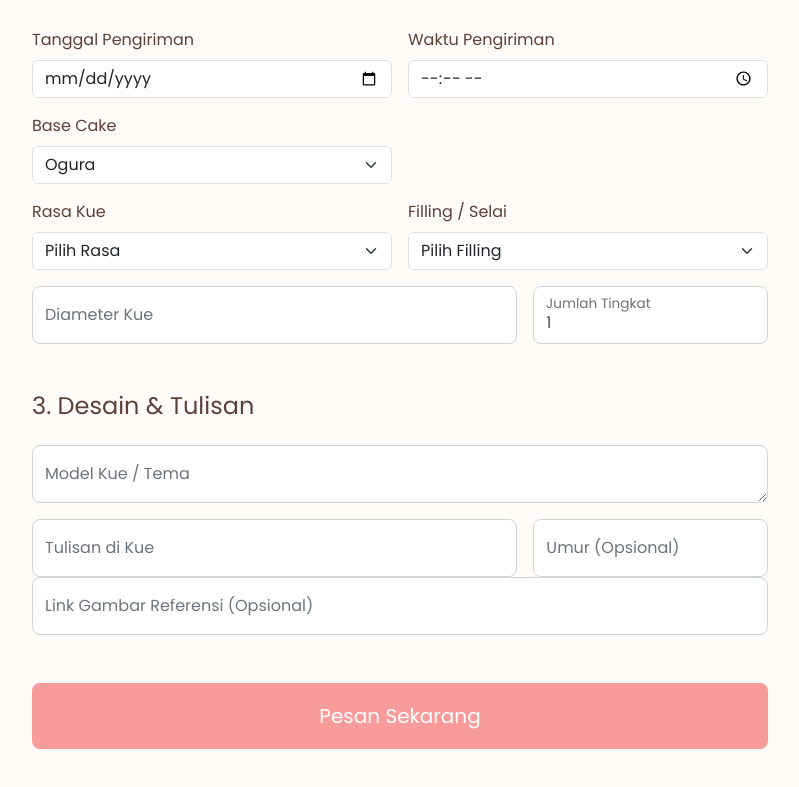
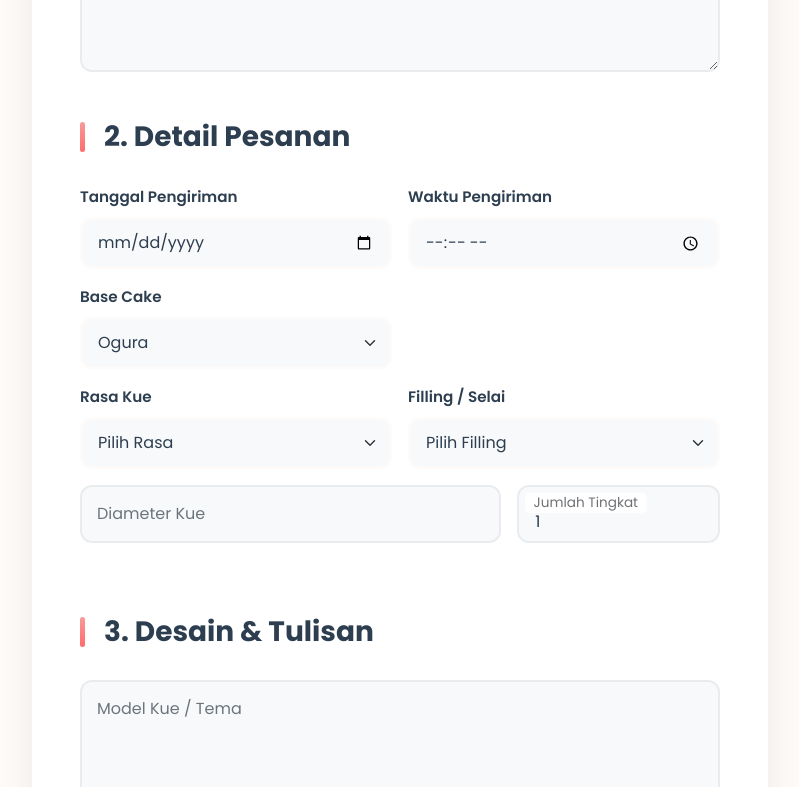
Before and after one commit to gromx-log/Kelompok-9-UAS-Front-End-Programming, a Next.js app in the folder client/: page /order in a window 1280 px wide. Shown: the part 693-1480 px from the top of the page, without its empty margins (240-1039 px from the left). Built offline with nearby package versions, Linux system fonts and the light colour scheme.

Commit message:
Better order page

```diff
--- a/client/src/app/order/order.module.css
+++ b/client/src/app/order/order.module.css
@@ -1,67 +1,130 @@
 /* =========================================
-   COLORS & BASIC STYLING
+   ORDER CONTAINER
    ========================================= */
-:global(.pageHeader) {
-  background-color: var(--color-primary);
-  color: #fff;
+.orderContainer {
+  background: #ffffff;
+  border-radius: 20px;
+  box-shadow: 0 10px 40px rgba(0, 0, 0, 0.08);
+  padding: 3rem;
+  margin-bottom: 3rem;
+  animation: slideUp 0.6s ease-out;
 }
 
-:global(.breadcrumb) {
-  margin-bottom: 0.5rem;
-  font-weight: 500;
+@keyframes slideUp {
+  from {
+    opacity: 0;
+    transform: translateY(30px);
+  }
+  to {
+    opacity: 1;
+    transform: translateY(0);
+  }
 }
 
-:global(.breadcrumb-item a) {
-  color: #fff;
-  text-decoration: none;
+/* =========================================
+   SECTION HEADERS
+   ========================================= */
+.sectionHeader {
+  position: relative;
+  padding-left: 1.5rem;
+  margin-bottom: 2rem;
+  font-weight: 700;
+  color: #2c3e50;
 }
 
-:global(.breadcrumb-item a:hover) {
-  text-decoration: underline;
-}
-
-:global(.breadcrumb-item.active) {
-  color: rgba(255, 255, 255, 0.8);
+.sectionHeader::before {
+  content: '';
+  position: absolute;
+  left: 0;
+  top: 50%;
+  transform: translateY(-50%);
+  width: 5px;
+  height: 30px;
+  background: linear-gradient(180deg, #f79b9b 0%, #ff6b6b 100%);
+  border-radius: 3px;
 }
 
 /* =========================================
    FLOATING LABELS & INPUTS
    ========================================= */
-:global(.form-floating textarea) {
-  min-height: 80px;
+:global(.form-floating) {
+  margin-bottom: 1.5rem;
 }
 
 :global(.form-floating input.form-control),
 :global(.form-floating textarea.form-control),
 :global(.form-floating select.form-select) {
-  border: 1px solid #ced4da;
-  border-radius: 0.5rem;
-  background-color: #fff;
-  padding: 1rem 0.75rem;
-  transition: border-color 0.3s, box-shadow 0.3s;
+  border: 2px solid #e9ecef;
+  border-radius: 12px;
+  background-color: #f8f9fa;
+  padding: 1.2rem 1rem;
+  transition: all 0.3s cubic-bezier(0.4, 0, 0.2, 1);
   font-size: 1rem;
-  color: #495057;
+  color: #2c3e50;
+  min-height: 58px;
+}
+
+:global(.form-floating textarea.form-control) {
+  min-height: 120px;
+  padding-top: 1.5rem;
 }
 
 :global(.form-floating input.form-control:focus),
 :global(.form-floating textarea.form-control:focus),
 :global(.form-floating select.form-select:focus) {
-  border-color: var(--color-primary);
-  box-shadow: 0 0 0 0.2rem rgba(0, 123, 255, 0.25);
+  border-color: #f79b9b;
+  background-color: #ffffff;
+  box-shadow: 0 0 0 4px rgba(247, 155, 155, 0.1);
   outline: none;
+  transform: translateY(-2px);
 }
 
 :global(.form-floating label) {
   color: #6c757d;
   font-weight: 500;
+  padding: 1rem;
   transition: all 0.2s ease-in-out;
 }
 
+:global(.form-floating input:focus + label),
+:global(.form-floating textarea:focus + label),
+:global(.form-floating select:focus + label),
 :global(.form-floating input:not(:placeholder-shown) + label),
 :global(.form-floating textarea:not(:placeholder-shown) + label),
 :global(.form-floating select:not(:placeholder-shown) + label) {
-  transform: translateY(-0.6rem) scale(0.85);
-  color: var(--color-primary);
+  color: #f79b9b;
+  transform: scale(0.85) translateY(-0.7rem) translateX(0.15rem);
+}
+
+/* =========================================
+   NON-FLOATING LABELS
+   ========================================= */
+:global(.form-label) {
+  font-weight: 600;
+  color: #2c3e50;
+  margin-bottom: 0.5rem;
+  font-size: 0.95rem;
+}
+
+:global(.form-select),
+:global(input[type="date"]),
+:global(input[type="time"]) {
+  border: 2px solid #fffbf8;
+  border-radius: 12px;
+  background-color: #f8f9fa;
+  padding: 0.75rem 1rem;
+  transition: all 0.3s cubic-bezier(0.4, 0, 0.2, 1);
+  font-size: 1rem;
+  color: #2c3e50;
+}
+
+:global(.form-select:focus),
+:global(input[type="date"]:focus),
+:global(input[type="time"]:focus) {
+  border-color: #fffbf8;
+  background-color: #ffffff;
+  box-shadow: 0 0 0 4px rgba(247, 155, 155, 0.1);
+  outline: none;
 }
 
 /* =========================================
@@ -70,95 +133,213 @@
 :global(.form-select:disabled),
 :global(.form-control:disabled) {
   background-color: #f0f2f5;
+  border-color: #dee2e6;
   cursor: not-allowed;
-  opacity: 0.8;
-}
-
-/* =========================================
-   BUTTONS
-   ========================================= */
-:global(.btn-primary) {
-  border-radius: 0.5rem;
-  font-weight: 600;
-  transition: all 0.3s ease;
-}
-
-:global(.btn-primary:hover) {
-  background: linear-gradient(90deg, var(--color-primary) 0%, #007bff 100%);
-  color: #fff;
-  box-shadow: 0 4px 12px rgba(0, 123, 255, 0.25);
-}
-
-:global(.btn-primary:disabled) {
-  opacity: 0.7;
-  cursor: not-allowed;
-}
-
-/* =========================================
-   CARD
-   ========================================= */
-:global(.card-body) {
-  border-radius: 0.75rem;
-  background-color: #fff;
-}
-
-/* =========================================
-   ALERT
-   ========================================= */
-:global(.alert.alert-danger) {
-  border-radius: 0.5rem;
-  font-weight: 500;
-}
-
-/* =========================================
-   OPTIONAL LABEL
-   ========================================= */
-:global(label.optional)::after {
-  content: ' (Opsional)';
-  font-weight: 400;
-  font-style: italic;
+  opacity: 0.65;
   color: #6c757d;
 }
 
 /* =========================================
-   ANIMATIONS
+   MIX BASE ANIMATION
    ========================================= */
-@keyframes fadeIn {
-  from { opacity: 0; transform: translateY(20px); }
-  to { opacity: 1; transform: translateY(0); }
+.mixBaseContainer {
+  animation: slideIn 0.4s cubic-bezier(0.4, 0, 0.2, 1);
+  transform-origin: top;
 }
 
-:global(.sectionFadeIn),
-:global(.errorAlert) {
-  animation: fadeIn 0.6s ease-out forwards;
+@keyframes slideIn {
+  from {
+    opacity: 0;
+    transform: translateX(-20px);
+  }
+  to {
+    opacity: 1;
+    transform: translateX(0);
+  }
+}
+
+/* =========================================
+   SUBMIT BUTTON
+   ========================================= */
+.submitButton {
+  background: linear-gradient(135deg, #f79b9b 0%, #f79b9b 100%);
+  color: white;
+  border: none;
+  border-radius: 12px;
+  font-weight: 600;
+  font-size: 1.1rem;
+  padding: 1rem 2rem;
+  transition: all 0.3s cubic-bezier(0.4, 0, 0.2, 1);
+  box-shadow: 0 4px 15px rgba(247, 155, 155, 0.3);
+  position: relative;
+  overflow: hidden;
+}
+
+.submitButton::before {
+  content: '';
+  position: absolute;
+  top: 0;
+  left: -100%;
+  width: 100%;
+  height: 100%;
+  background: linear-gradient(90deg, transparent, rgba(255, 255, 255, 0.3), transparent);
+  transition: left 0.5s;
+}
+
+.submitButton:hover {
+  transform: translateY(-2px);
+  box-shadow: 0 6px 25px rgba(247, 155, 155, 0.4);
+  background: linear-gradient(135deg, #f89e9e 0%, #f79b9b 100%);
+}
+
+.submitButton:hover::before {
+  left: 100%;
+}
+
+.submitButton:active {
+  transform: translateY(0);
+  box-shadow: 0 2px 10px rgba(247, 155, 155, 0.3);
+}
+
+.submitButton:disabled {
+  background: linear-gradient(135deg, #adb5bd 0%, #6c757d 100%);
+  cursor: not-allowed;
+  transform: none;
+  box-shadow: none;
+  opacity: 0.65;
+}
+
+/* =========================================
+   ERROR ALERT
+   ========================================= */
+.errorAlert {
+  border-radius: 12px;
+  border: none;
+  background: linear-gradient(135deg, #ff6b6b 0%, #ee5a52 100%);
+  color: white;
+  font-weight: 500;
+  padding: 1rem 1.5rem;
+  animation: shake 0.5s ease-in-out;
+  box-shadow: 0 4px 15px rgba(255, 107, 107, 0.3);
+}
+
+@keyframes shake {
+  0%, 100% { transform: translateX(0); }
+  25% { transform: translateX(-10px); }
+  75% { transform: translateX(10px); }
+}
+
+/* =========================================
+   SECTION FADE IN
+   ========================================= */
+:global(.sectionFadeIn) {
+  animation: fadeInUp 0.6s ease-out forwards;
   opacity: 0;
 }
 
-:global(.mixBaseContainer) {
-  transition: all 0.4s ease-in-out;
-  overflow: hidden;
-  max-height: 500px;
-  opacity: 1;
+:global(.sectionFadeIn:nth-child(1)) {
+  animation-delay: 0.1s;
 }
 
-:global(.mixBaseHidden) {
-  max-height: 0 !important;
-  opacity: 0;
-  margin-top: 0;
-  margin-bottom: 0;
-  padding-top: 0;
-  padding-bottom: 0;
+:global(.sectionFadeIn:nth-child(2)) {
+  animation-delay: 0.2s;
 }
 
-.submitButton {
-  background-color: #f79b9b;
-  color: white;
-  border: 2px solid #f79b9b;
-  transition: all 0.3s ease;
+:global(.sectionFadeIn:nth-child(3)) {
+  animation-delay: 0.3s;
 }
 
-.submitButton:hover {
-  background-color: white;
-  color: #f79b9b;
-  border: 2px solid #f79b9b;
+@keyframes fadeInUp {
+  from {
+    opacity: 0;
+    transform: translateY(20px);
+  }
+  to {
+    opacity: 1;
+    transform: translateY(0);
+  }
 }
+
+/* =========================================
+   ROW SPACING
+   ========================================= */
+:global(.row.g-3) {
+  margin-bottom: 1rem;
+}
+
+/* =========================================
+   CUSTOM SCROLLBAR
+   ========================================= */
+:global(.form-control::-webkit-scrollbar),
+:global(textarea::-webkit-scrollbar) {
+  width: 8px;
+}
+
+:global(.form-control::-webkit-scrollbar-track),
+:global(textarea::-webkit-scrollbar-track) {
+  background: #f1f1f1;
+  border-radius: 10px;
+}
+
+:global(.form-control::-webkit-scrollbar-thumb),
+:global(textarea::-webkit-scrollbar-thumb) {
+  background: #f79b9b;
+  border-radius: 10px;
+}
+
+:global(.form-control::-webkit-scrollbar-thumb:hover),
+:global(textarea::-webkit-scrollbar-thumb:hover) {
+  background: #ff6b6b;
+}
+
+/* =========================================
+   RESPONSIVE
+   ========================================= */
+@media (max-width: 768px) {
+  .orderContainer {
+    padding: 1.5rem;
+    border-radius: 16px;
+  }
+
+  .sectionHeader {
+    font-size: 1.25rem;
+    margin-bottom: 1.5rem;
+  }
+
+  .submitButton {
+    font-size: 1rem;
+    padding: 0.875rem 1.5rem;
+  }
+}
+
+/* =========================================
+   INPUT ICONS (OPTIONAL ENHANCEMENT)
+   ========================================= */
+.inputIcon {
+  position: relative;
+}
+
+.inputIcon::before {
+  content: '📝';
+  position: absolute;
+  left: 1rem;
+  top: 50%;
+  transform: translateY(-50%);
+  font-size: 1.2rem;
+  z-index: 1;
+  opacity: 0.5;
+}
+
+/* =========================================
+   SUCCESS STATE
+   ========================================= */
+.successMessage {
+  background: linear-gradient(135deg, #51cf66 0%, #37b24d 100%);
+  color: white;
+  padding: 1.5rem;
+  border-radius: 12px;
+  margin-top: 1rem;
+  font-weight: 500;
+  box-shadow: 0 4px 15px rgba(81, 207, 102, 0.3);
+  animation: slideIn 0.4s ease-out;
+}
--- a/client/src/app/order/page.tsx
+++ b/client/src/app/order/page.tsx
@@ -5,6 +5,7 @@ import Navbar from "../../components/navbar";
 import Footer from "../../components/footer";
 import CustomHeader from "../../components/customHeader";
 import styles from "./order.module.css";
+import { label } from "framer-motion/client";
 
 interface IFormData {
   customerName: string;
@@ -12,8 +13,8 @@ interface IFormData {
   deliveryDate: string;
   deliveryTime: string;
   deliveryAddress: string;
-  cakeBase: "Ogura" | "Lapis Surabaya" | "Dummy Cake" | "Dummy + Mix";
-  mixBase: "Ogura" | "Lapis Surabaya" | "";
+  cakeBase: "Ogura Cake" | "Lapis Surabaya" | "Dummy Cake" | "Dummy + Mix";
+  mixBase: "Ogura Cake" | "Lapis Surabaya" | "";
   cakeFlavor: string;
   cakeFilling: string;
   cakeDiameter: string;
@@ -33,7 +34,7 @@ export default function OrderPage() {
     deliveryDate: "",
     deliveryTime: "",
     deliveryAddress: "",
-    cakeBase: "Ogura",
+    cakeBase: "Ogura Cake",
     mixBase: "",
     cakeFlavor: "",
     cakeFilling: "",
@@ -110,7 +111,7 @@ export default function OrderPage() {
       console.log("Sukses:", data);
 
       const adminPhoneNumber = "6281211365855";
-      let message = `Hai sayang, saya mau pesan kue custom:\n\n`;
+      let message = `Hai Kartini Ale, saya mau pesan kue custom:\n\n`;
       message += `*1. DATA PEMESAN*\nNama: ${formData.customerName}\nNo. HP/WA: ${formData.customerPhone}\nAlamat Pengiriman:\n${formData.deliveryAddress}\n\n`;
       message += `*2. JADWAL PENGIRIMAN*\nTanggal: ${formData.deliveryDate}\nWaktu: ${formData.deliveryTime}\n\n`;
       message += `*3. DETAIL KUE*\nModel/Tema: ${formData.cakeModel}\nBase Cake: ${formData.cakeBase}\n`;
@@ -132,7 +133,7 @@ export default function OrderPage() {
         deliveryDate: "",
         deliveryTime: "",
         deliveryAddress: "",
-        cakeBase: "Ogura",
+        cakeBase: "Ogura Cake",
         mixBase: "",
         cakeFlavor: "",
         cakeFilling: "",
@@ -154,7 +155,7 @@ export default function OrderPage() {
   return (
     <>
       <Navbar />
-      <CustomHeader title="Pesan Kue Custom" />
+      <CustomHeader title="Pesan Kue Custom" subtitle='Wujudkan kue impian anda bersama Kartini Ale'/>
       <div className="container py-5">
         <div className="row justify-content-center">
           <div className="col-lg-8">
@@ -162,8 +163,8 @@ export default function OrderPage() {
               <form onSubmit={handleSubmit}>
 
                 {/* 1. Data Diri */}
-                <div className="mb-5 sectionFadeIn">
-                  <h3 className="h4 mb-4">1. Data Diri Anda</h3>
+                <div className={`mb-5 sectionFadeIn`}>
+                  <h3 className={styles.sectionHeader}>1. Data Diri Anda</h3>
                   <div className="form-floating mb-3">
                     <input type="text" className="form-control" name="customerName" value={formData.customerName} onChange={handleChange} placeholder="Nama Lengkap" required />
                     <label>Nama Lengkap</label>
@@ -179,8 +180,8 @@ export default function OrderPage() {
                 </div>
 
                 {/* 2. Detail Pesanan */}
-                <div className="mb-5 sectionFadeIn">
-                  <h3 className="h4 mb-4">2. Detail Pesanan</h3>
+                <div className={`mb-5 sectionFadeIn`}>
+                  <h3 className={styles.sectionHeader}>2. Detail Pesanan</h3>
                   <div className="row g-3 mb-3">
                     <div className="col-md-6">
                       <label className="form-label fw-600">Tanggal Pengiriman</label>
@@ -196,7 +197,7 @@ export default function OrderPage() {
                     <div className="col-md-6">
                       <label className="form-label fw-600">Base Cake</label>
                       <select className="form-select" name="cakeBase" value={formData.cakeBase} onChange={handleChange}>
-                        <option value="Ogura">Ogura</option>
+                        <option value="Ogura Cake">Ogura</option>
                         <option value="Lapis Surabaya">Lapis Surabaya</option>
                         <option value="Dummy Cake">Dummy Cake</option>
                         <option value="Dummy + Mix">Dummy + Mix</option>
@@ -208,7 +209,7 @@ export default function OrderPage() {
                         <label className="form-label fw-600">Mix dengan Base</label>
                         <select className="form-select" name="mixBase" value={formData.mixBase} onChange={handleChange}>
                           <option value="">Pilih Mix Base</option>
-                          <option value="Ogura">Ogura</option>
+                          <option value="Ogura Cake">Ogura</option>
                           <option value="Lapis Surabaya">Lapis Surabaya</option>
                         </select>
                       </div>
@@ -242,13 +243,29 @@ export default function OrderPage() {
                   <div className="row g-3">
                     <div className="col-md-8">
                       <div className="form-floating">
-                        <input type="number" className="form-control" name="cakeDiameter" value={formData.cakeDiameter} onChange={handleChange} placeholder="Contoh: 20cm" required />
+                        <input type="number"
+                        className="form-control"
+                        name="cakeDiameter"
+                        value={formData.cakeDiameter}
+                        onChange={handleChange}
+                        placeholder="Contoh: 20cm"
+                        required
+                        min={1}
+                        max={30}
+                        />
                         <label>Diameter Kue</label>
                       </div>
                     </div>
                     <div className="col-md-4">
                       <div className="form-floating">
-                        <input type="number" className="form-control" name="cakeTiers" value={formData.cakeTiers} onChange={handleChange} min={1} max={10} placeholder="Tingkat" required />
+                        <input type="number"
+                        className="form-control"
+                        name="cakeTiers"
+                        value={formData.cakeTiers}
+                        onChange={handleChange}
+                        min={1} max={10}
+                        placeholder="Tingkat"
+                        required />
                         <label>Jumlah Tingkat</label>
                       </div>
                     </div>
@@ -256,8 +273,8 @@ export default function OrderPage() {
                 </div>
 
                 {/* 3. Desain & Tulisan */}
-                <div className="mb-5 sectionFadeIn">
-                  <h3 className="h4 mb-4">3. Desain & Tulisan</h3>
+                <div className={`mb-5 sectionFadeIn`}>
+                  <h3 className={styles.sectionHeader}>3. Desain & Tulisan</h3>
                   <div className="form-floating mb-3">
                     <textarea className="form-control" name="cakeModel" value={formData.cakeModel} onChange={handleChange} rows={5} placeholder="Deskripsi desain kue" required></textarea>
                     <label>Model Kue / Tema</label>
@@ -277,17 +294,6 @@ export default function OrderPage() {
                       </div>
                     </div>
                   </div>
-                  <div className="form-floating mb-3">
-                    <input
-                      type="url"
-                      className="form-control"
-                      name="referenceImageUrl"
-                      value={formData.referenceImageUrl}
-                      onChange={handleChange}
-                      placeholder="Link gambar referensi (Opsional)"
-                    />
-                    <label>Link Gambar Referensi (Opsional)</label>
-                  </div>
                 </div>
 
                 {/* Submit */}
```
Also changed, not shown: 2 other files (tests, documents, lock files or other folders).
